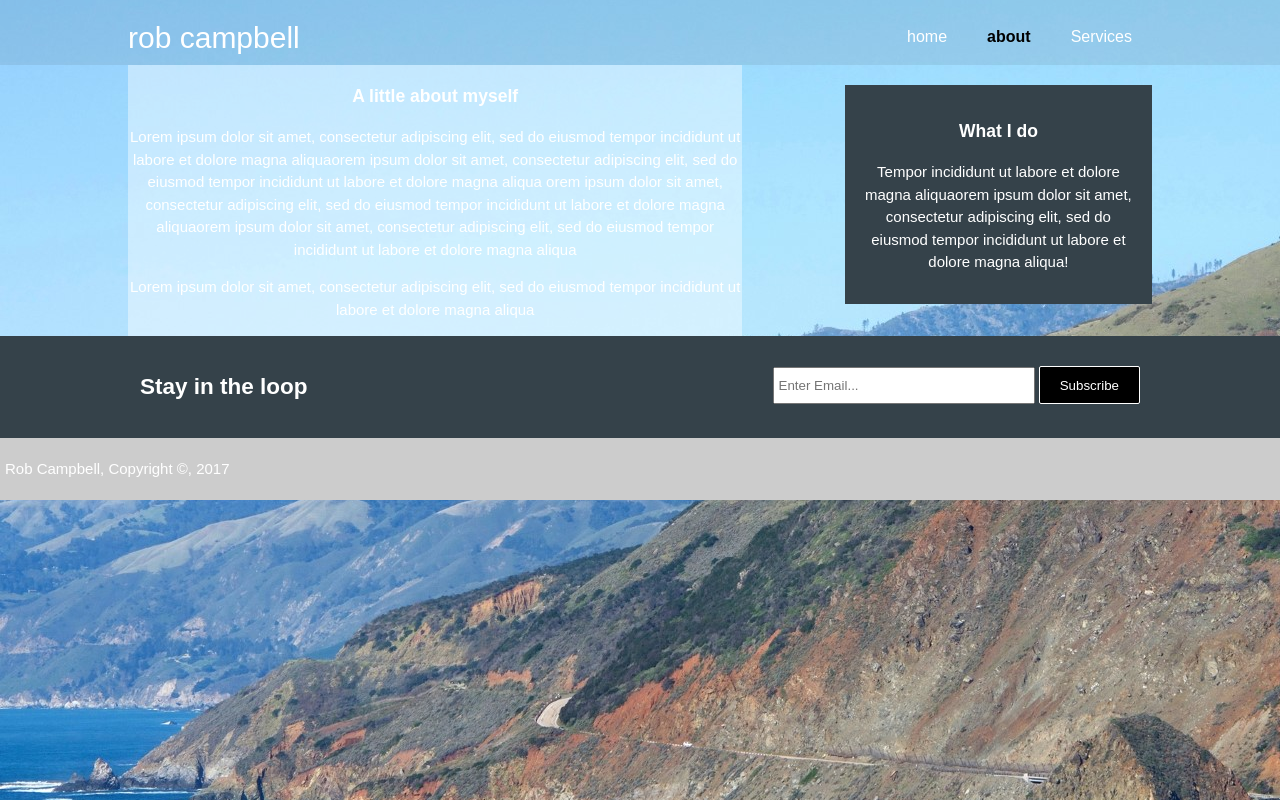
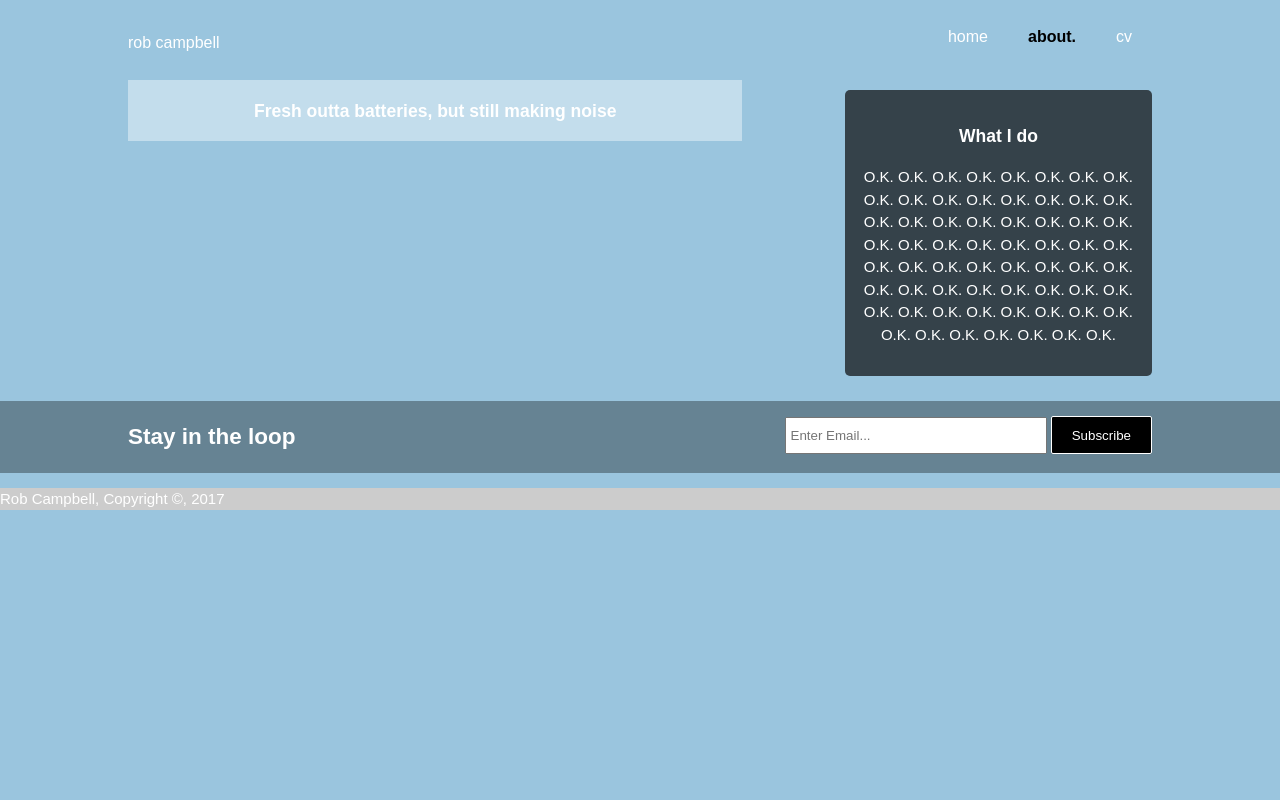
Before and after one commit to robdcampbell/Portfolio-2017, a plain HTML site: page about.html in a window 1280 px wide. Drawn offline with Linux system fonts and the light colour scheme.

Commit message:
Initial commit

```diff
--- a/about.html
+++ b/about.html
@@ -11,15 +11,18 @@
 	</head>
 	<body>
 
+
+		<!-- Title/Nav Bar -->
+
 		<header>
 			<div class="container">
 				<div class="branding">
-					<h1><span class="highlight"></span>rob campbell</h1>
+					<h1> <a href="index.html">rob campbell</a></h1>
 					<nav>
 						<ul>
-							<li ><a href="index.html">home</a></li>
-							<li class="current"><a href="about.html">about</a></li>
-							<li><a href="services.html">Services</a></li>
+							<li ><a href="main.html">home</a></li>
+							<li class="current"><a href="about.html">about.</a></li>
+							<li><a href="services.html">cv</a></li>
 						</ul>
 					</nav>
 				</div>
@@ -27,23 +30,18 @@
 
 
 		<section class="main">
-			<div class="container">
+			<div class="container container-about">
 				<article class="main-col">
-					<h1 class="page-title">A little about myself</h1>
-					<p>Lorem ipsum dolor sit amet, consectetur adipiscing elit, sed do
-					eiusmod tempor incididunt ut labore et dolore magna aliquaorem ipsum dolor sit amet, consectetur adipiscing elit, sed do eiusmod tempor incididunt ut labore et dolore magna aliqua orem ipsum dolor sit amet, consectetur adipiscing elit, sed do
-					eiusmod tempor incididunt ut labore et dolore magna aliquaorem ipsum dolor sit amet, consectetur adipiscing elit, sed do eiusmod tempor incididunt ut labore et dolore magna aliqua
-					</p>
-					<p>Lorem ipsum dolor sit amet, consectetur adipiscing elit, sed do
-					eiusmod tempor incididunt ut labore et dolore magna aliqua
-					</p>
+					<h1 class="page-title">Fresh outta batteries, but <span>still</span> making noise</h1>
+					<p></p>
+					<p></p>
 				</article>
 
 				<aside class="sidebar">
 					<div class="dark">
 					<h3>What I do</h3>
-					<p> Tempor incididunt ut labore et dolore magna aliquaorem ipsum dolor sit amet, consectetur adipiscing elit, sed do eiusmod tempor incididunt ut labore et dolore magna aliqua!
-					</p>
+					<p>O.K. O.K. O.K. O.K. O.K. O.K. O.K. O.K. O.K. O.K. O.K. O.K. O.K. O.K. O.K. O.K. O.K. O.K. O.K. O.K. O.K. O.K. O.K. O.K. O.K. O.K. O.K. O.K. O.K. O.K. O.K. O.K. O.K.
+					O.K. O.K. O.K. O.K. O.K. O.K. O.K. O.K. O.K. O.K. O.K. O.K. O.K. O.K. O.K. O.K. O.K. O.K. O.K. O.K. O.K. O.K. O.K. O.K. O.K. O.K. O.K. O.K. O.K. O.K.</p>
 					</div>
 				</aside>
 			</div>
--- a/css/styles.css
+++ b/css/styles.css
@@ -9,8 +9,8 @@ body{
 	margin:0;
 	background-color: #f4f4f4;
 	width: auto;
-	min-height: 400px;
-	background:url('../img/showcase.jpg') no-repeat 0 -50px;
+	min-height: 200px;
+	background-color:rgba(144, 191, 219,.9);
 	text-align: center;
 	margin: 0 auto;
 	color: #ffffff;
@@ -23,6 +23,7 @@ body{
 	width:80%;
 	margin: auto;
 	overflow: hidden;
+
 }
 
 ul{
@@ -51,13 +52,28 @@ ul{
 	margin-bottom: 10px;
 }
 
+/*  WELCOME PAGE  */
+	.index-welcome-link{
+		text-decoration: none;
+		font-style: none;
+		color:#ffffff;
+	}
+
+	.index-welcome-link:hover{
+		color: #ffffff;
+
+	}
+
+
+
 /*Header*/
 
 header {
-	background: rgba(53,66,74,.1);
+	background-color: none;
 	color: #ffffff;
 	padding-top: 15px;
 	min-height: 50px;
+	margin-bottom: 1em;
 
 }
 
@@ -82,10 +98,7 @@ header .branding h1{
 	margin: 0;
 	float: left;
 	font-weight: normal;
-
-
 }
-
 
 header nav{
 	float: right;
@@ -117,7 +130,7 @@ header a:hover{
 */
 
 .showcase.container h1 {
-	margin-top: 300px;
+	margin-top: 200px;
 	font-size: 55px;
 	margin-bottom: 10px;
 }
@@ -150,8 +163,15 @@ header a:hover{
 aside.sidebar{
 	float: right;
 	width: 30%;
-	margin-top: 10px;
+	margin-top: 0;
+	border-radius: 5px;
 }
+
+.dark{
+	border-radius: 5px;
+}
+
+
 
 aside.sidebar .quote input, aside.sidebar .quote textarea{
 	width: 90%;
@@ -165,8 +185,13 @@ article.main-col{
 	background-color: rgba(255,255,255,.4);
 }
 
+
+
+
 /*Services*/
+
 ul.services li {
+
 list-style: none;
 padding: 20px;
 border: #cccccc solid 1px;
@@ -174,16 +199,20 @@ margin-bottom: 5px;
 background: #e6e6e6;
 }
 
+
+
 .quote button {
 	width: 100%;
 }
 
+
 /*Newsletter*/
 
 .newsletter{
-	padding: 15px;
+	padding: 0px;
 	color: #ffffff;
-	background: #35424a;
+	background-color: rgba(53, 66, 74,.5);
+	margin-top: 1em;
 }
 
 .newsletter h1{
@@ -207,8 +236,8 @@ background: #e6e6e6;
 /*Footer*/
 
 footer {
-	padding: 5px;
-	margin:0;
+	padding: 0px;
+
 	color: #ffffff;
 	background-color: #ccc;
 	text-align: left;
```
Also changed, not shown: index.html (+8 -42 lines), main.html (added, +79 -0 lines), services.html (+7 -5 lines).
